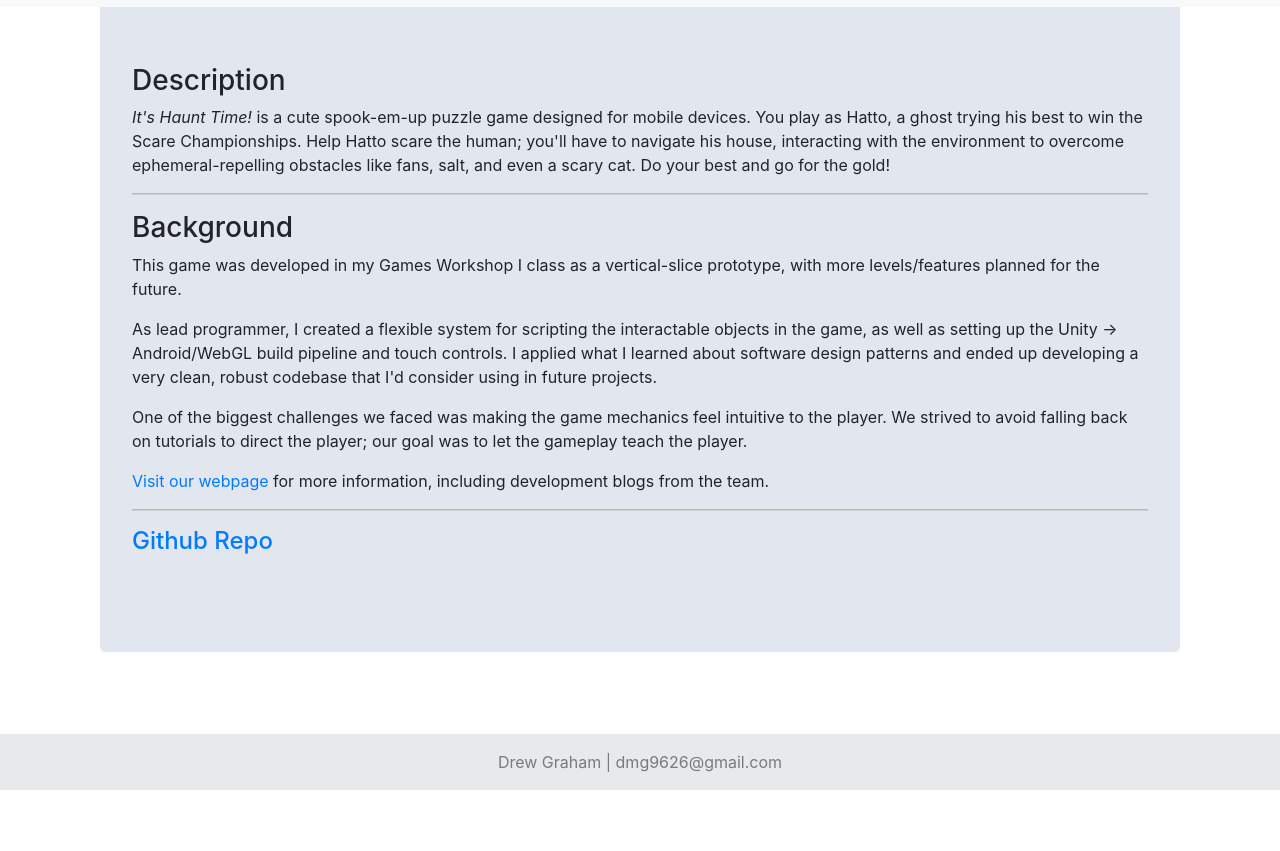
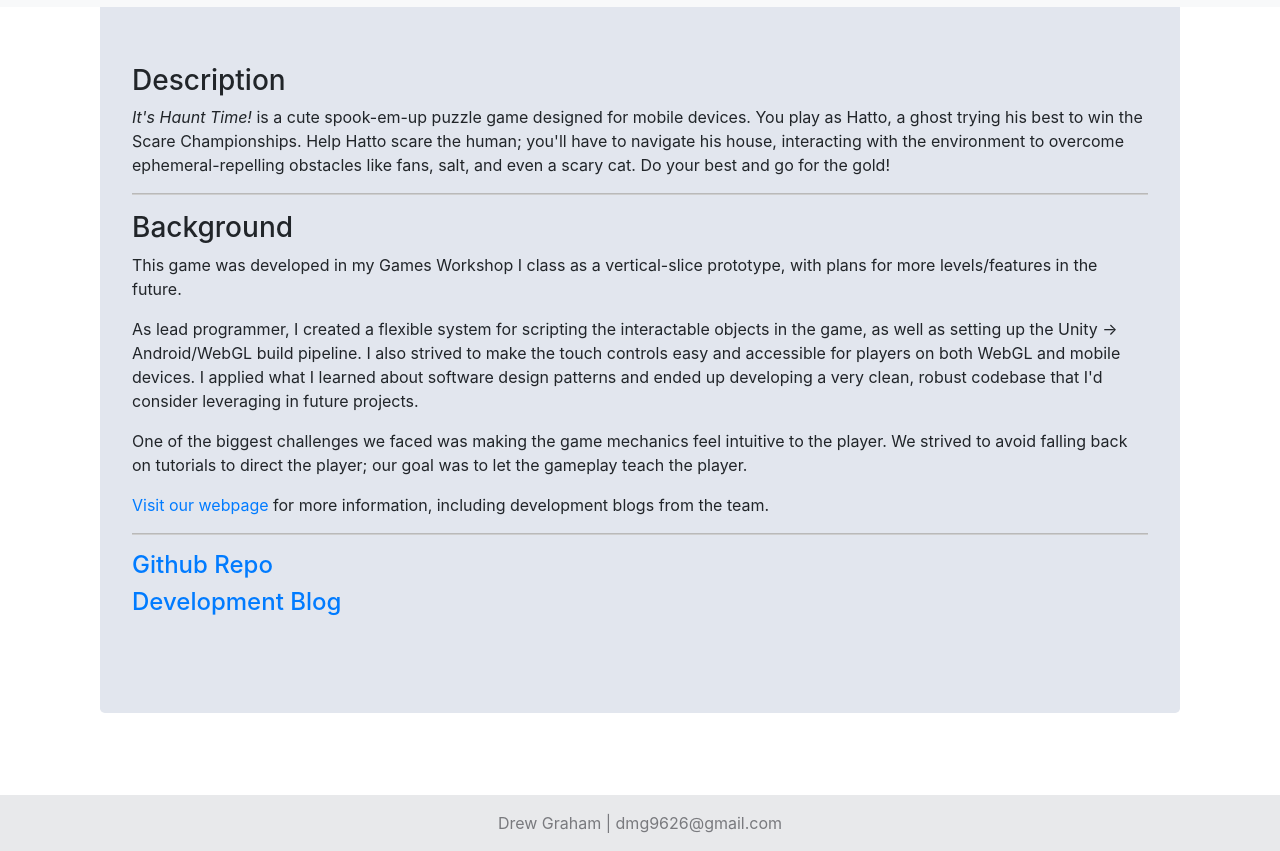
Before and after one commit to dmg9626/dmg9626.github.io, a Jekyll site: the page built from games/its-haunt-time.md, in a window 1280 px wide and 900 px high, scrolled down 1365 px, cut to the strip 49-900 px from the top of the window. Built offline with Jekyll 4.4.1, drawn with Linux system fonts in a browser that asks for light colours; nearby versions of some CDN libraries; library files that are not in the unit come from our copies; before the commit the page ends 2204 px from its top, so only the background shows below that.

Commit message:
edited It's Haunt Time game page - added direct link to development blog - expanded description of my work on the project

```diff
--- a/games/its-haunt-time.md
+++ b/games/its-haunt-time.md
@@ -11,9 +11,9 @@ playable: true
 <hr>
 
 <h3>Background</h3>
-<p>This game was developed in my Games Workshop I class as a vertical-slice prototype, with more levels/features planned for the future.</p>
+<p>This game was developed in my Games Workshop I class as a vertical-slice prototype, with plans for more levels/features in the future.</p>
 
-<p>As lead programmer, I created a flexible system for scripting the interactable objects in the game, as well as setting up the Unity -> Android/WebGL build pipeline and touch controls. I applied what I learned about software design patterns and ended up developing a very clean, robust codebase that I'd consider using in future projects.</p>
+<p>As lead programmer, I created a flexible system for scripting the interactable objects in the game, as well as setting up the Unity -> Android/WebGL build pipeline. I also strived to make the touch controls easy and accessible for players on both WebGL and mobile devices. I applied what I learned about software design patterns and ended up developing a very clean, robust codebase that I'd consider leveraging in future projects.</p>
 
 <p>One of the biggest challenges we faced was making the game mechanics feel intuitive to the player. We strived to avoid falling back on tutorials to direct the player; our goal was to let the gameplay teach the player.</p>
 
@@ -22,3 +22,4 @@ playable: true
 <hr>
 
 <h4><a href="https://github.com/rushweigelt/itsHauntTime">Github Repo</a></h4>
+<h4><a href="https://sites.google.com/view/itshaunttime/blog">Development Blog</a></h4>
```
